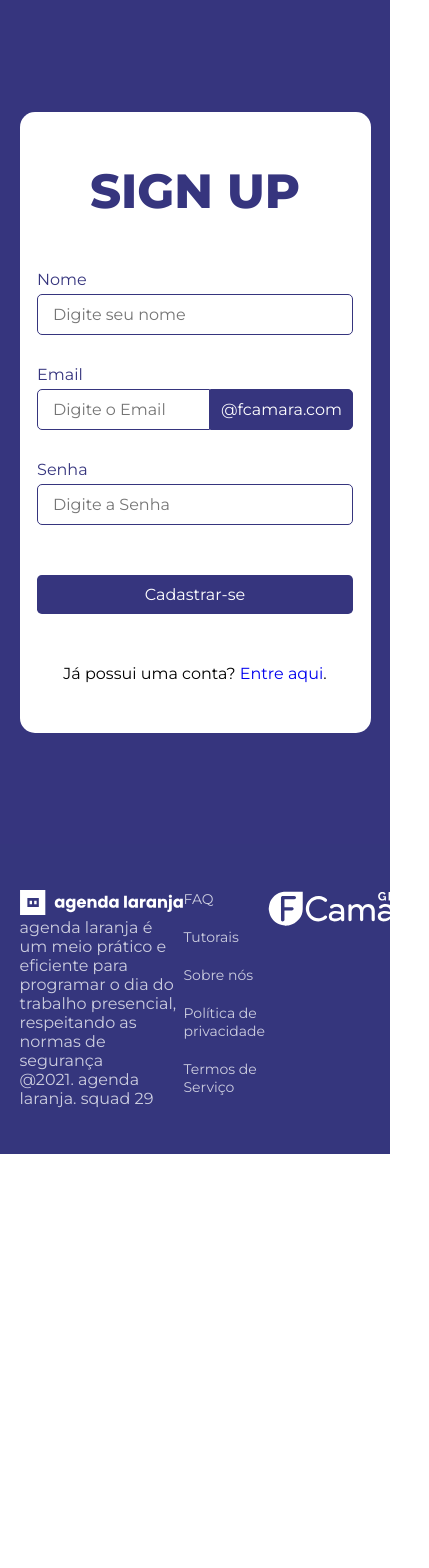
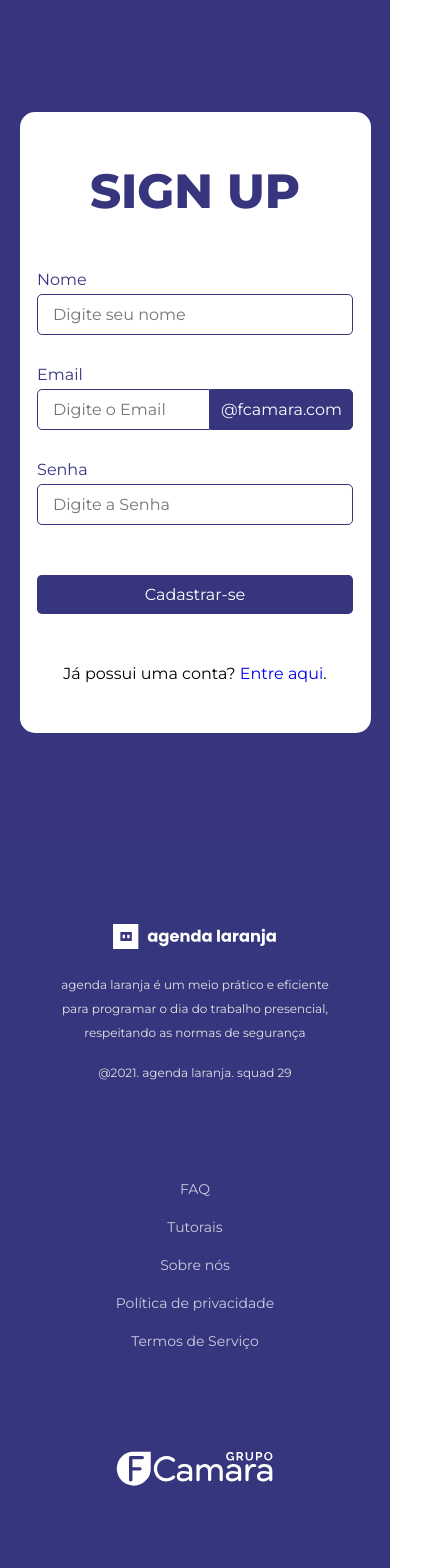
Before and after one commit to lucasgoncalvesbt/agendalaranja-front, a React (Create React App) app: page /signup in a window 390 px wide. Shown: the top 1568 px of the page, 429 px wide, since content can reach past the window. Before the commit the page ends 1154 px from the top, so only its background shows below. Built offline with nearby package versions, Linux system fonts and the light colour scheme.

Commit message:
feat: refatoramento de código e responsividade implementada no footer

```diff
--- a/src/components/ErrorModal.tsx
+++ b/src/components/ErrorModal.tsx
@@ -5,8 +5,8 @@ import '../styles/css/modal.css';
 
 const portalRoot = document.getElementById('portal-root') as HTMLElement;
 
-const ErrorModal = (props: { children: ReactNode, errorIsOpen: boolean, onClickClose: () => void }) => {
-  const { children, errorIsOpen, onClickClose } = props;
+const ErrorModal = (props: { errorIsOpen: boolean, errorMessage: string, onClickClose: () => void }) => {
+  const { errorIsOpen, errorMessage, onClickClose } = props;
   if (!errorIsOpen) {
     return null;
   }
@@ -15,7 +15,9 @@ const ErrorModal = (props: { children: ReactNode, errorIsOpen: boolean, onClickC
     <div className="ui-modal__overlay">
       <div className="ui-modal">
         <button type="button" className="ui-modal__close-button" onClick={onClickClose}>X</button>
-        {children}
+        <div>
+          <h1>{errorMessage}</h1>
+        </div>
       </div>
     </div>,
     portalRoot,
--- a/src/components/Nav.tsx
+++ b/src/components/Nav.tsx
@@ -29,11 +29,11 @@ export default function Nav() {
             </ul>
           </nav>
           {!user ? (
-            <Link to="/login" className="button">Entrar</Link>
+            <Link to="/login" className="button" title="Logar" >Entrar</Link>
           ) : (
             <div className="login">
               <span>Olá, {user.nome}</span>
-              <button className="button" onClick={handlerLogout}>< IoExitOutline /></button>
+              <button className="button" onClick={handlerLogout} title="Sair da conta">< IoExitOutline /></button>
             </div>
           )}
         </div>
--- a/src/components/footer.tsx
+++ b/src/components/footer.tsx
@@ -12,20 +12,20 @@ const Footer = () => {
     <footer>
       <div className="container footer-nav">
         <div className="footer-sobre">
-          <h5><img src={agendaLaranjaLogo} /></h5>
+          <Link to="/"><img src={agendaLaranjaLogo} /></Link>
           <p>agenda laranja é um meio prático e eficiente para programar o dia do trabalho presencial, respeitando as normas de segurança</p>
           <span>@2021. agenda laranja. squad 29</span>
         </div>
         <nav>
-          <Link to="/">FAQ</Link>
-          <Link to="/">Tutorais</Link>
-          <Link to="/">Sobre nós</Link>
-          <Link to="/">Política de privacidade</Link>
-          <Link to="/">Termos de Serviço</Link>
+          <Link to="/" title="FAQ">FAQ</Link>
+          <Link to="/" title="Tutorais">Tutorais</Link>
+          <Link to="/" title="Sobre nós">Sobre nós</Link>
+          <Link to="/" title="Política de privacidade">Política de privacidade</Link>
+          <Link to="/" title="Termos de Serviço">Termos de Serviço</Link>
         </nav>
-        <Link to="https://www.fcamara.com.br/">
+        <a href="https://www.fcamara.com.br/" target="_blank" title="Pagina do Grupo FCamara">
           <img src={fclogo} alt="Logo da FCamara" />
-        </Link>
+        </a>
       </div>
     </footer>
   )
--- a/src/contexts/AuthContext.tsx
+++ b/src/contexts/AuthContext.tsx
@@ -1,7 +1,6 @@
 import React, { createContext, ReactNode, useEffect, useState } from 'react';
 import jwt_decode from "jwt-decode";
 import api from '../services/api';
-import { useHistory } from 'react-router-dom';
 
 type User = {
   id: number;
@@ -30,7 +29,6 @@ type AuthContextProviderProps = {
 export const AuthContext = createContext({} as AuthContextType)
 
 export function AuthContextProvider(props: AuthContextProviderProps) {
-  const history = useHistory();
   const [user, setUser] = useState<User>();
   const [isAuthenticated, setIsAuthenticated] = useState<boolean>(false);
   const [isAuthenticating, setIsAuthenticating] = useState<boolean>(true);
@@ -67,14 +65,14 @@ export function AuthContextProvider(props: AuthContextProviderProps) {
       nome: decoded.nome
     })
     setIsAuthenticated(true);
+    setIsAuthenticating(false);
     callback();
   }
 
   const logout = () => {
     localStorage.removeItem('token');
     setUser(undefined);
-    history.push('/login')
-    console.log("logout")
+    window.location.reload();
   }
 
   return (
--- a/src/pages/Cadastro.tsx
+++ b/src/pages/Cadastro.tsx
@@ -1,6 +1,5 @@
 import React, { FormEvent, useState } from 'react';
 import { Link, useHistory } from 'react-router-dom';
-import { useAuth } from '../hooks/useAuth';
 import api from '../services/api';
 
 import '../styles/css/cadastro.css';
@@ -18,15 +17,13 @@ const Cadastro = () => {
     const payload = { nome: nome, email: email + emailFinal, senha: senha };
     console.log(payload);
 
-    const token = localStorage.getItem('token');
     try {
-      const response = await api.post('/auth/signout', payload, { headers: { Authorization: 'Bearer ' + token } })
+      const response = await api.post('/auth/signout', payload)
       console.log(response.data)
+      history.push("/login");
     } catch (error: any) {
       console.log(error.response.data)
     }
-
-    history.push("/login");
   }
 
   return (
--- a/src/styles/css/agendamento.css
+++ b/src/styles/css/agendamento.css
@@ -113,13 +113,13 @@
 }
 
 /* Extra small devices (phones, 600px and down) */
-@media only screen and (max-width: 600px) {
+/* Small devices (portrait tablets and large phones, 600px and up) */
+@media only screen and (max-width: 768px) {
   .page-agendamentos-overlay .page-agendamentos .title-button {
     flex-direction: column;
     gap: 40px;
   }
 }
-/* Small devices (portrait tablets and large phones, 600px and up) */
 /* Medium devices (landscape tablets, 768px and up) */
 
 /*# sourceMappingURL=agendamento.css.map */
--- a/src/styles/css/footer.css
+++ b/src/styles/css/footer.css
@@ -12,6 +12,18 @@ footer .footer-nav {
 }
 footer .footer-nav .footer-sobre {
   width: 284px;
+  display: flex;
+  flex-direction: column;
+  gap: 20px;
+}
+footer .footer-nav .footer-sobre p {
+  font-size: 12px;
+  color: #e4e4e4;
+  line-height: 24px;
+}
+footer .footer-nav .footer-sobre span {
+  font-size: 12px;
+  color: #e4e4e4;
 }
 footer .footer-nav nav {
   display: flex;
@@ -32,4 +44,25 @@ footer .footer-nav img {
   width: 164px;
 }
 
+/* Extra small devices (phones, 600px and down) */
+/* Small devices (portrait tablets and large phones, 600px and up) */
+@media only screen and (max-width: 768px) {
+  footer .footer-nav {
+    padding: 80px 0 80px;
+    flex-direction: column;
+    align-items: center;
+    gap: 100px;
+  }
+  footer .footer-nav .footer-sobre {
+    align-items: center;
+  }
+  footer .footer-nav .footer-sobre p {
+    text-align: center;
+  }
+  footer .footer-nav nav {
+    align-items: center;
+  }
+}
+/* Medium devices (landscape tablets, 768px and up) */
+
 /*# sourceMappingURL=footer.css.map */
--- a/src/styles/scss/footer.scss
+++ b/src/styles/scss/footer.scss
@@ -14,6 +14,20 @@ footer {
 
     .footer-sobre {
       width: 284px;
+      display: flex;
+      flex-direction: column;
+      gap: 20px;
+
+      p {
+        font-size: 12px;
+        color: #e4e4e4;
+        line-height: 24px;
+      }
+
+      span {
+        font-size: 12px;
+        color: #e4e4e4;
+      }
     }
 
     nav {
@@ -41,3 +55,35 @@ footer {
     }
   }
 }
+
+/* Extra small devices (phones, 600px and down) */
+@media only screen and (max-width: 600px) {
+}
+
+/* Small devices (portrait tablets and large phones, 600px and up) */
+@media only screen and (max-width: 768px) {
+  footer {
+    .footer-nav {
+      padding: 80px 0 80px;
+      flex-direction: column;
+      align-items: center;
+      gap: 100px;
+
+      .footer-sobre {
+        align-items: center;
+
+        p {
+          text-align: center;
+        }
+      }
+
+      nav {
+        align-items: center;
+      }
+    }
+  }
+}
+
+/* Medium devices (landscape tablets, 768px and up) */
+@media only screen and (max-width: 992px) {
+}
```
Also changed, not shown: src/pages/Agendamento.tsx (+23 -31 lines), src/styles/scss/agendamento.scss (+4 -4 lines), 2 other files (tests, documents, lock files or other folders).
